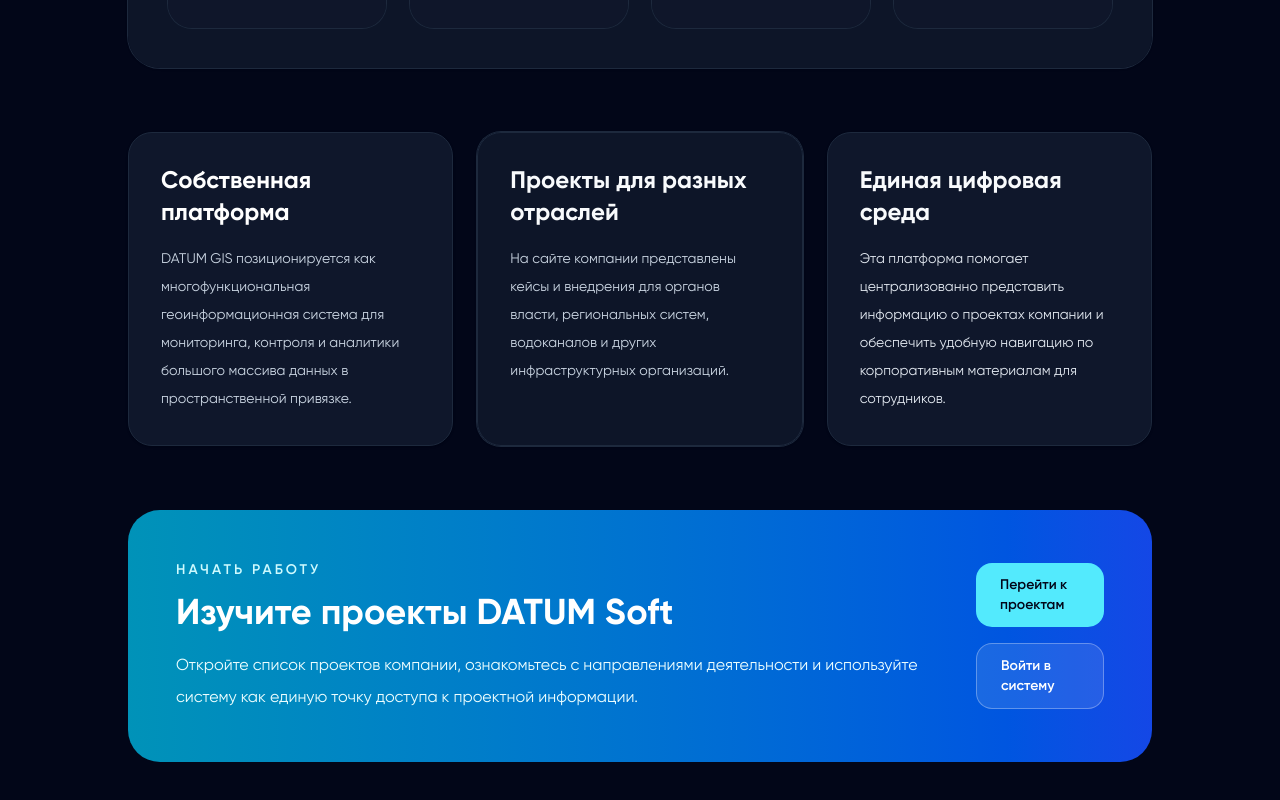
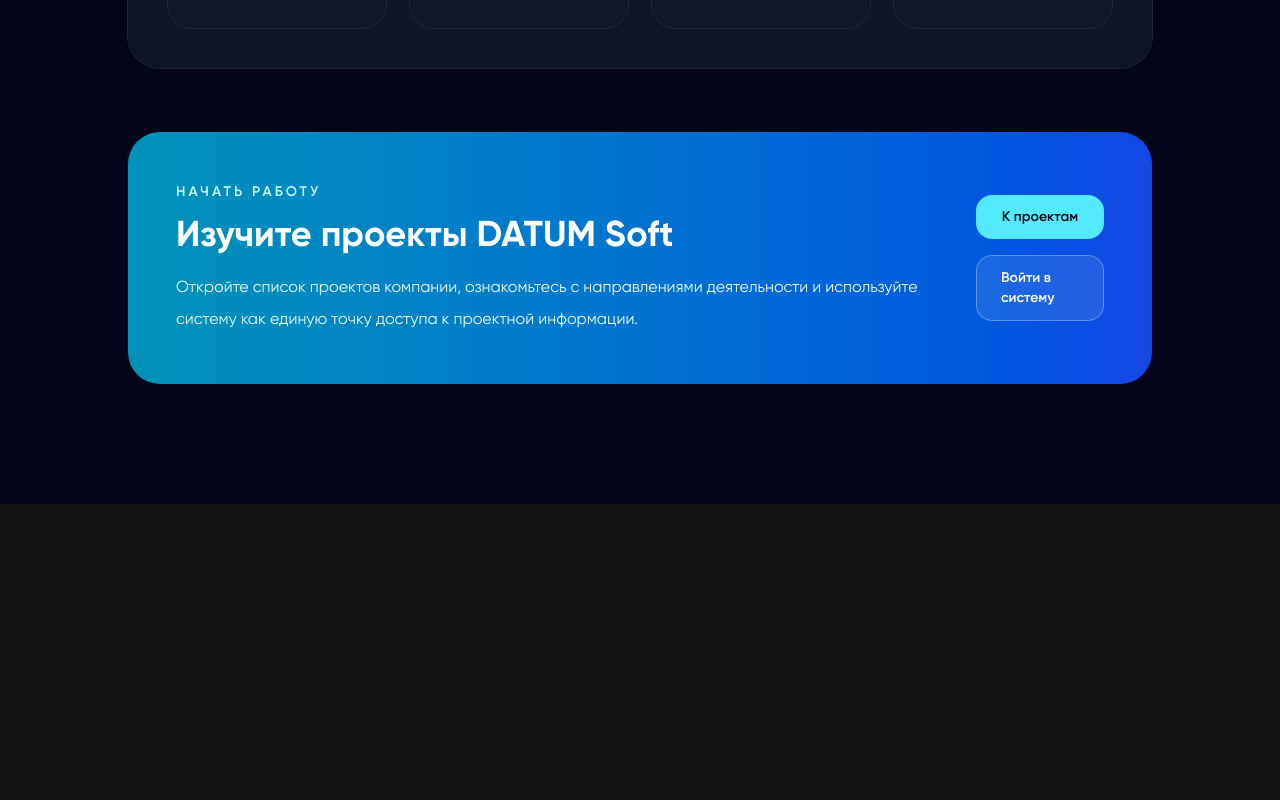
Before and after one commit to spartanec22832/datum_practice, a React (Vite) app in the folder datum_frontend/: page / in a window 1280 px wide. Shown: the part 2170-2970 px from the top of the page. After the commit the page ends 2674 px from the top, so only its background shows below. Built offline with nearby package versions, Linux system fonts and the light colour scheme; no server answers; the HTML template or start-up script is replaced by a standard one.

Commit message:
do small fix in homepage

```diff
--- a/datum_frontend/src/pages/HomePage.jsx
+++ b/datum_frontend/src/pages/HomePage.jsx
@@ -185,42 +185,6 @@
                 </div>
             </section>
 
-            <section className="mx-auto max-w-7xl px-6 pb-16 sm:px-8 lg:px-10">
-                <div className="grid gap-6 lg:grid-cols-3">
-                    <div
-                        className="rounded-3xl border border-slate-200 bg-white p-8 text-slate-900 shadow-sm dark:border-slate-800 dark:bg-slate-900 dark:text-white">
-                        <h3 className="text-2xl font-bold">Собственная платформа</h3>
-                        <p className="mt-4 text-sm leading-7 text-slate-600 dark:text-slate-300">
-                            DATUM GIS позиционируется как многофункциональная
-                            геоинформационная система для мониторинга, контроля и аналитики
-                            большого массива данных в пространственной привязке.
-                        </p>
-                    </div>
-
-                    <div className="rounded-3xl border border-slate-200 bg-white p-8 shadow-sm ring-1 ring-slate-200 dark:border-slate-800 dark:bg-slate-900/90 dark:ring-slate-800">
-                        <h3 className="text-2xl font-bold text-slate-900 dark:text-slate-50">
-                            Проекты для разных отраслей
-                        </h3>
-                        <p className="mt-4 text-sm leading-7 text-slate-600 dark:text-slate-300">
-                            На сайте компании представлены кейсы и внедрения для органов
-                            власти, региональных систем, водоканалов и других инфраструктурных
-                            организаций.
-                        </p>
-                    </div>
-
-                    <div  className="rounded-3xl border border-slate-200 bg-white p-8 text-slate-900 shadow-sm dark:border-slate-800 dark:bg-slate-900 dark:text-white">
-                        <h3 className="text-2xl font-bold text-slate-900 dark:text-slate-50">
-                            Единая цифровая среда
-                        </h3>
-                        <p className="mt-4 text-sm leading-7 text-slate-700 dark:text-slate-200">
-                            Эта платформа помогает централизованно представить информацию о
-                            проектах компании и обеспечить удобную навигацию по корпоративным
-                            материалам для сотрудников.
-                        </p>
-                    </div>
-                </div>
-            </section>
-
             <section className="mx-auto max-w-7xl px-6 pb-20 sm:px-8 lg:px-10">
                 <div className="overflow-hidden rounded-[2rem] bg-gradient-to-r from-cyan-600 to-blue-700 p-8 text-white sm:p-10 lg:p-12">
                     <div className="flex flex-col gap-8 lg:flex-row lg:items-center lg:justify-between">
@@ -243,7 +207,7 @@
                                 to="/projects"
                                 className="inline-flex items-center justify-center rounded-2xl bg-white px-6 py-3 text-sm font-semibold text-slate-900 transition hover:bg-slate-100 dark:bg-cyan-300 dark:text-slate-950 dark:hover:bg-cyan-200"
                             >
-                                Перейти к проектам
+                                К проектам
                             </Link>
                             {!isAuthenticated && (
                                 <Link
```
